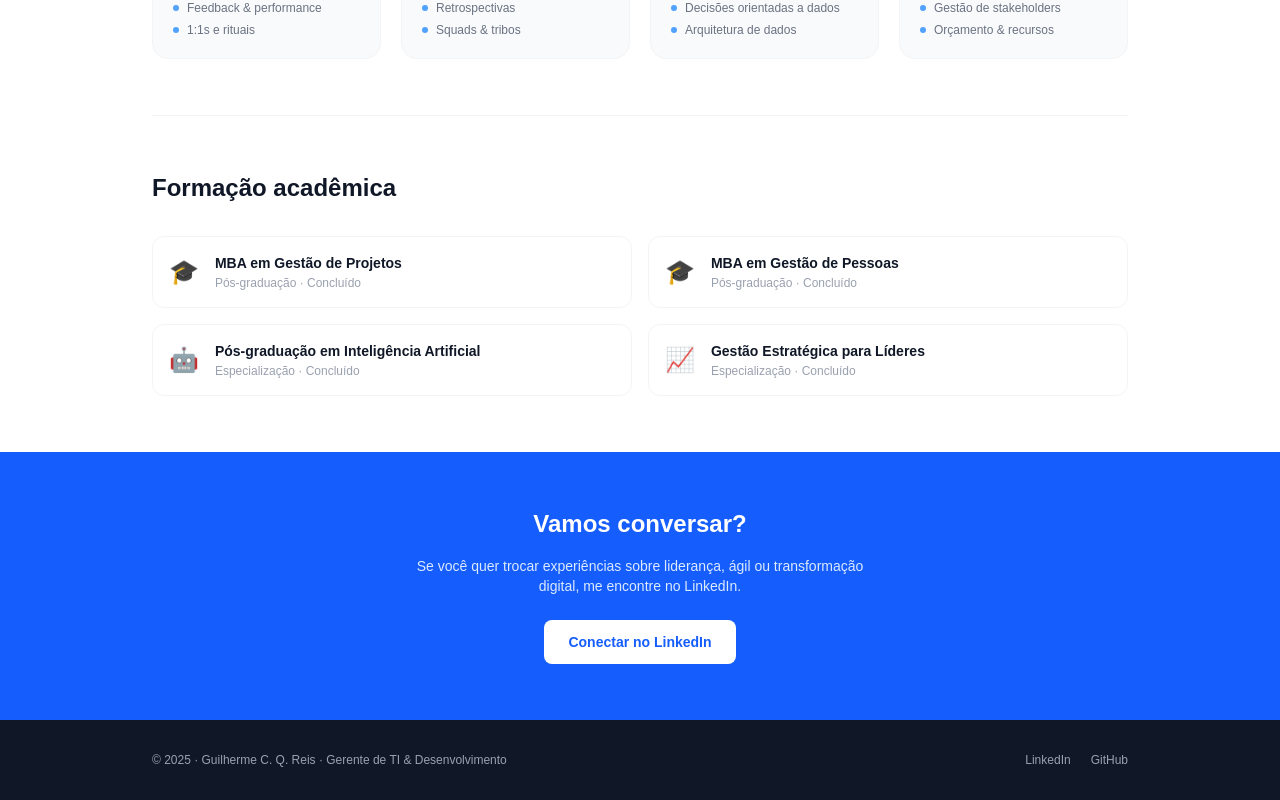
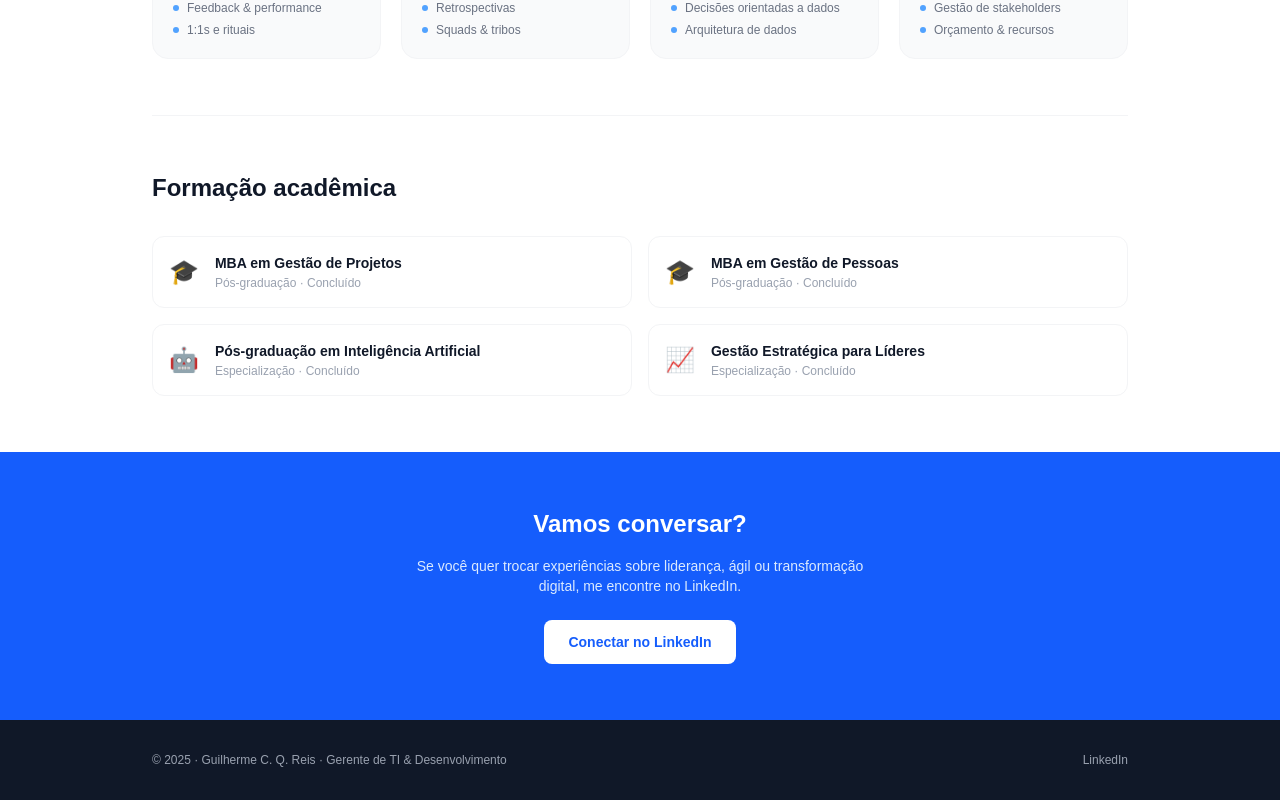
Before and after one commit to kabuzi4/blog-portfolio, a Next.js app: page /sobre in a window 1280 px wide. Shown: the part 1746-2546 px from the top of the page. Built offline with nearby package versions, Linux system fonts and the light colour scheme.

Commit message:
fix: remover link do GitHub

```diff
--- a/app/page.tsx
+++ b/app/page.tsx
@@ -170,7 +170,7 @@ export default function Home() {
                 href={PROFILE.linkedin}
                 target="_blank"
                 rel="noopener noreferrer"
-                className="px-5 py-2.5 border border-gray-200 text-gray-600 text-sm font-medium rounded-lg hover:bg-gray-50 transition-colors"
+                className="px-5 py-2.5 border border-blue-200 text-blue-600 text-sm font-medium rounded-lg hover:bg-blue-50 transition-colors"
               >
                 LinkedIn
               </a>
@@ -280,14 +280,6 @@ export default function Home() {
             >
               LinkedIn
             </a>
-            <a
-              href={PROFILE.github}
-              target="_blank"
-              rel="noopener noreferrer"
-              className="hover:text-white transition-colors"
-            >
-              GitHub
-            </a>
           </div>
         </div>
       </footer>
--- a/app/sobre/page.tsx
+++ b/app/sobre/page.tsx
@@ -339,9 +339,6 @@ export default function SobrePage() {
             >
               LinkedIn
             </a>
-            <a href="https://github.com/" target="_blank" rel="noopener noreferrer" className="hover:text-white transition-colors">
-              GitHub
-            </a>
           </div>
         </div>
       </footer>
```
Also changed, not shown: components/Footer.tsx (line endings or trailing spaces).
